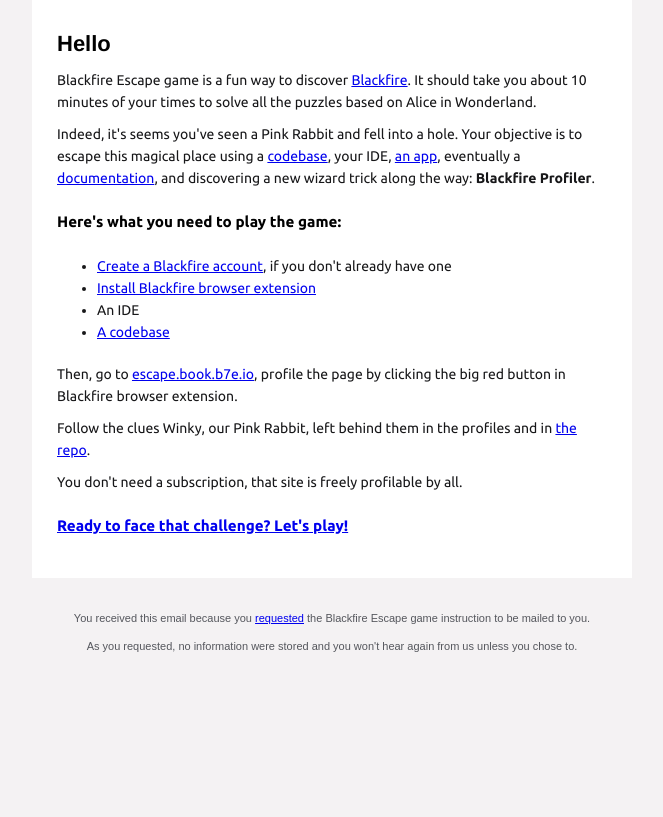
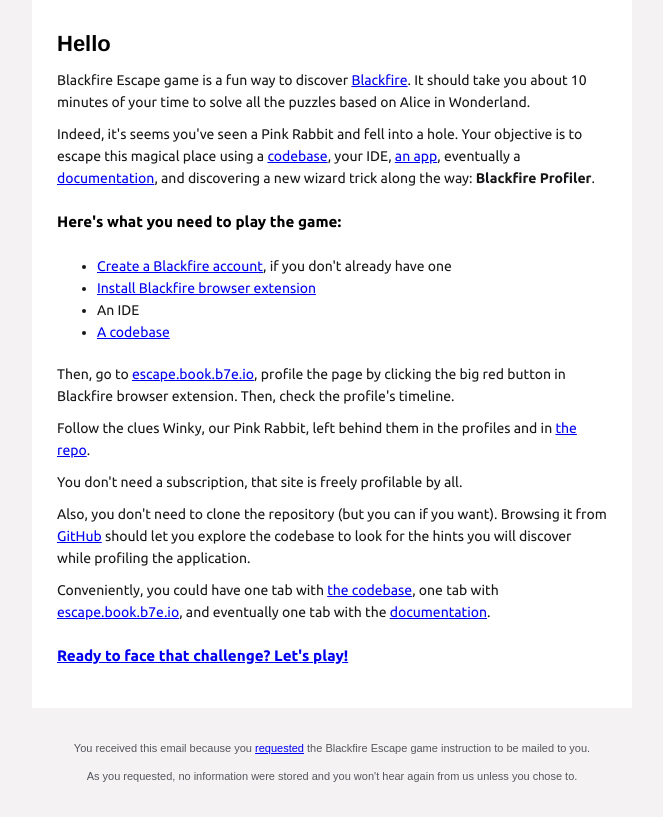
Before and after one commit to platformsh-templates/pink-rabbit, a Symfony app: template templates/mail/landing.html.twig in a window 1280 px wide. Shown: the part 161-978 px from the top of the page, without its empty margins (308-971 px from the left). Before the commit the page ends 813 px from the top, so only its background shows below. Run offline with Twig, Linux system fonts and the light colour scheme; the template is opened without the code that fills it, so the values that code supplies are empty; some libraries are stand-ins or nearby versions; grey boxes are pictures that could not be loaded.

Commit message:
Small updates (#15)
* Small updates

* Fix DDEV env vars

* Update links to the new doc URL

* Rephrase

* Rephrase more

```diff
--- a/src/Controller/MainController.php
+++ b/src/Controller/MainController.php
@@ -136,6 +136,9 @@ class MainController extends AbstractController
              * Go and profile `/eat-me`, then compare profiles and realities.
              * https://blackfire.io/my/profiles
              *
+             * You can learn more about profile comparisons here:
+             * https://docs.blackfire.io/profiling-cookbooks/understanding-comparisons
+             *
              * Is the clock really ticking faster?
              * Can you see what's hidden and staring at you?
              */
--- a/src/DataFixtures/SightingCatFixtures.php
+++ b/src/DataFixtures/SightingCatFixtures.php
@@ -58,7 +58,7 @@ class SightingCatFixtures extends Fixture implements FixtureGroupInterface
         $sighting = new PinkRabbit();
         $sighting->setOwner($cheshireCat);
         $sighting->setTitle('Follow me!');
-        $sighting->setDescription('Profile the page and look for the hidden image URL.');
+        $sighting->setDescription('Look at this page: is someone giving you an advice? Then, profile the page and look for the hidden image URL HTTP call.');
         $sighting->setConfidenceIndex(10);
         $sighting->setScore(666);
         $sighting->setLatitude($this->faker->latitude);
@@ -73,7 +73,7 @@ class SightingCatFixtures extends Fixture implements FixtureGroupInterface
         $comment = new Comment();
         $comment->setOwner($cheshireCat);
         $comment->setPinkRabbit($sighting);
-        $comment->setContent('<-------- Hello! Is it me you\'re looking for?');
+        $comment->setContent('<-------- Hello! Is it me you\'re looking for? There is an HTTP tab on the profile. Which function is making that call? Use the searchbar of the main callgraph to look for the URL you will find in the HTTP tab. Click on the magnifying glass, and climb up the caller/callee relationship until you find some the function call responsible for that call.');
         $comment->setCreatedAt($this->faker->dateTimeBetween(
             $sighting->getCreatedAt(),
             'now'
--- a/src/Entity/CheshireCat.php
+++ b/src/Entity/CheshireCat.php
@@ -9,9 +9,11 @@ class CheshireCat
     {
         /**
          * Call-graphs come in multiple flavours for multiple dimensions.
+         * Have you seen them all?
+         *
          * This call is clearly visible on the CPU one.
          * Click on the "Processor" icon on the top bar
-         * https://blackfire.io/docs/profiling-cookbooks/understanding-call-graphs
+         * https://docs.blackfire.io/profiling-cookbooks/understanding-call-graphs
          *
          * Now, where should we go next?
          */
--- a/templates/mail/landing.html.twig
+++ b/templates/mail/landing.html.twig
@@ -5,7 +5,7 @@
         Hello {{ name }}
     </h2>
     <p>
-        Blackfire Escape game is a fun way to discover <a href="https://www.blackfire.io/">Blackfire</a>. It should take you about 10 minutes of your times to solve all the puzzles based on Alice in Wonderland.
+        Blackfire Escape game is a fun way to discover <a href="https://www.blackfire.io/">Blackfire</a>. It should take you about 10 minutes of your time to solve all the puzzles based on Alice in Wonderland.
     </p>
     <p>
         Indeed, it's seems you've seen a Pink Rabbit and fell into a hole. Your objective is to escape this magical place using a <a href="https://escape.book.b7e.io/">codebase</a>, your IDE, <a href="https://escape.book.b7e.io/">an app</a>, eventually a <a href="https://docs.blackfire.io/introduction">documentation</a>, and discovering a new wizard trick along the way: <strong>Blackfire Profiler</strong>.
@@ -15,7 +15,7 @@
         <ul>
             <li><a href="https://blackfire.io/signup">Create a Blackfire account</a>, if you don't already
     have one</li>
-            <li><a href="https://blackfire.io/docs/integrations/browsers/index">Install Blackfire browser extension</a></li>
+            <li><a href="https://docs.blackfire.io/integrations/browsers/index">Install Blackfire browser extension</a></li>
             <li>An IDE</li>
             <li><a href="https://github.com/platformsh-templates/pink-rabbit#readme">A codebase</a></li>
         </ul>
@@ -23,16 +23,25 @@
 
     <p>
         Then, go to <a href="https://escape.book.b7e.io/">escape.book.b7e.io</a>,
-        profile the page by clicking the big red button in Blackfire browser extension.
+        profile the page by clicking the big red button in Blackfire browser extension. Then, check the profile's timeline.
     </p>
     <p>
         Follow the clues Winky, our Pink Rabbit, left behind them in the profiles and
         in <a href="https://github.com/platformsh-templates/pink-rabbit#readme">the repo</a>.
     </p>
 
-<p>You don't need a subscription, that site is freely profilable by all.</p>
+    <p>
+        You don't need a subscription, that site is freely profilable by all.
+    </p>
 
-<h3><a href="https://escape.book.b7e.io/">Ready to face that challenge? Let's play!</a></h3>
+    <p>
+        Also, you don't need to clone the repository (but you can if you want). Browsing it from <a href="https://github.com/platformsh-templates/pink-rabbit/tree/main/src">GitHub</a> should let you explore the codebase to look for the hints you will discover while profiling the application.
+    </p>
+    <p>
+        Conveniently, you could have one tab with <a href="https://github.com/platformsh-templates/pink-rabbit/tree/main/src">the codebase</a>, one tab with <a href="https://escape.book.b7e.io/">escape.book.b7e.io</a>, and eventually one tab with the <a href="https://docs.blackfire.io">documentation</a>.
+    </p>
+
+    <h3><a href="https://escape.book.b7e.io/">Ready to face that challenge? Let's play!</a></h3>
 
 {% endblock %}
 
--- a/templates/main/homepage.html.twig
+++ b/templates/main/homepage.html.twig
@@ -11,7 +11,7 @@
         </div>
     {% endif %}
     <div class="col-8">
-        <h3>Recently Reported Sightings</h3>
+        <h3>Eat me! Drink me! Profile me!</h3>
         <small>Submit yours to help us narrow down this search</small>
         <div class="divTable table table-striped table-dark table-borderless table-hover">
             <div class="divTableHeading">
--- a/templates/security/login.html.twig
+++ b/templates/security/login.html.twig
@@ -14,7 +14,7 @@
         </div>
     {% endif %}
 
-    <h1 class="h2 mb-2 font-weight-normal">Eat me! Drink me! Profile me!</h1>
+    <h1 class="h2 mb-2 font-weight-normal">Profile me. The essential is invisible to the eyes. Or is it?</h1>
     <h2 class="h4 mb-5 font-weight-normal">The clock is ticking, A<span>li</span>ce! What timeline is it?</h2>
 
     <div class="pb-2">
```
Also changed, not shown: src/Manager/SightingManager.php (+11 -6 lines), templates/mail/landing_text.html.twig (+6 -2 lines), .blackfire.yaml, .ddev/config.yaml, README.md.
